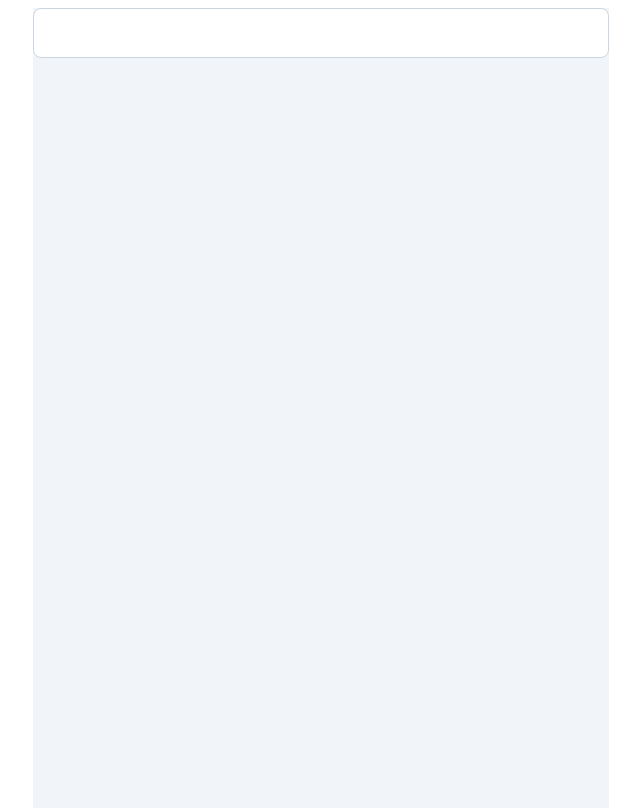
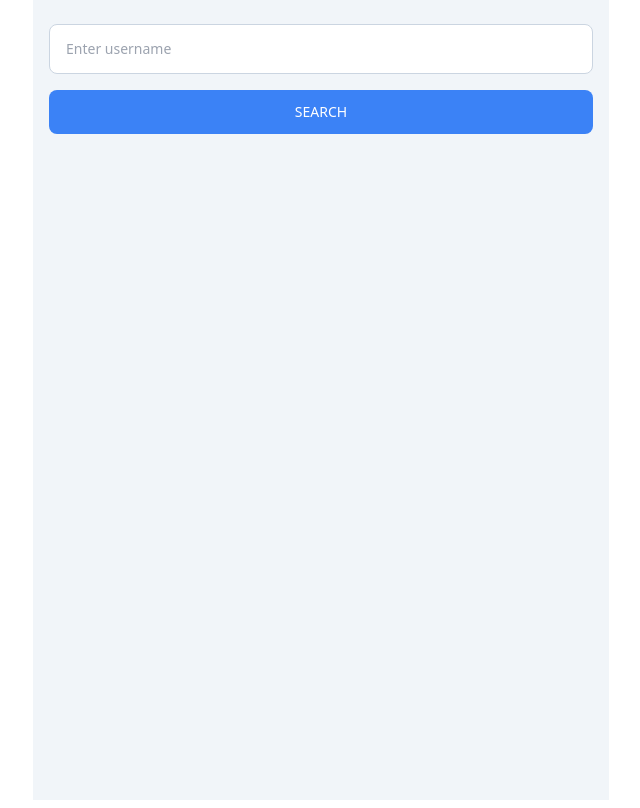
Before and after one commit to ItPohgero/github-saearch-wahyu-aa, a Next.js app: page / in a window 1280 px wide. Shown: the whole page, without its empty margins (319-959 px from the left). Built offline with nearby package versions, Linux system fonts and the light colour scheme.

Commit message:
list users

```diff
--- a/src/api/user.ts
+++ b/src/api/user.ts
@@ -4,24 +4,20 @@ import { _http } from "@/configs/_http";
 import useSWR from "swr";
 
 const url = {
-    uriApiExample: () => "xxx",
-    uriHookExample: () => "xxx"
+    uriApiUsers: (q: string) => "search/users?q=" + q,
+    uriApiRepos: (username: string) => `users/${username}/repos`
 };
 
 const api = {
-    Xxx: () => {
-        return _http.post(url.uriApiExample(), null);
+    Users: (e:string) => {
+        return _http.fetcher(url.uriApiUsers(e));
+    },
+    Repos: (e:string) => {
+        return _http.fetcher(url.uriApiUsers(e));
     },
 }
 
-const hooks = {
-    Xxx: () => {
-        return useSWR(url.uriHookExample(), _http?.fetcher);
-    },
-};
-
-export const exampleRepository = {
+export const userRepository = {
     url,
     api,
-    hooks
 };
--- a/src/components/form/FormInput.tsx
+++ b/src/components/form/FormInput.tsx
@@ -38,7 +38,7 @@ const FormInput: FunctionComponent<FormInputProps> = (props) => {
                 control={props.control}
                 name={props.name}
                 rules={props.rules}
-                defaultValue={props.defaultValue}
+                defaultValue={props.defaultValue ?? ''}
                 render={({ field, fieldState: { error } }) => <>
                     <InputLabel htmlFor={props.name}>{props.label}</InputLabel>
                     <div className={`mt-2 flex items-center gap-2 bg-white pl-2 rounded-lg ${!props?.withoutBorder && 'border border-slate-300 focus:border focus:border-sky-500 hover:border-sky-300'}  focus:outline-none text-sm py-2.5 lg:py-1.5 lg:text-lg placeholder:text-xs lg:placeholder:text-sm px-2`}>
--- a/src/components/form/TextInput.tsx
+++ b/src/components/form/TextInput.tsx
@@ -13,7 +13,7 @@ const TextInput = forwardRef<
     {...props}
     ref={ref}
     className={classNames(
-      `hover:border-slate-500 ${props.disabled ? "bg-slate-100" : ""} outline-none bg-transparent text-slate-600 font-light text-xs md:text-sm py-2`,
+      `hover:border-slate-500 ${props.disabled ? "bg-slate-100" : ""} outline-none bg-transparent text-slate-600 font-light text-sm py-1 lg:py-2`,
       props.className,
     )}
   />
--- a/src/pages/index.tsx
+++ b/src/pages/index.tsx
@@ -1,17 +1,45 @@
+import { userRepository } from '@/api/user';
 import FormInput from '@/components/form/FormInput';
-import React from 'react'
+import React, { useState } from 'react'
 import { useForm } from 'react-hook-form';
 
 const Index = () => {
-  const { control, watch } = useForm();
+  const { control, getValues, handleSubmit } = useForm();
+  const [data, setData] = useState<any>()
+  const onSubmit = async (data: any) => {
+    const { search } = data;
+    const resp: any = await userRepository.api.Users(search)
+    setData(resp)
+    try {
+    } catch (e: any) {
+
+    }
+  };
+
+  console.log("data", data);
+
   return (
-    <div className='max-w-xl mx-auto bg-slate-100 min-h-screen'>
-      {watch('search')}
-      <FormInput
-        control={control}
-        name='search'
-        type='text'
-      />
+    <div className='max-w-xl mx-auto bg-slate-100 min-h-screen p-4'>
+      <form onSubmit={handleSubmit(onSubmit)}>
+        <FormInput
+          control={control}
+          name='search'
+          placeholder='Enter username'
+        />
+        <button className='py-3 bg-blue-500 hover:bg-blue-700 text-white uppercase text-sm w-full rounded-lg mt-4 text-center flex justify-center items-center'>
+          Search
+        </button>
+        {getValues('search') && (
+          <div className='my-2 bg-slate-200 p-2 rounded-lg'>Showing users for {`"${getValues('search')}"`}</div>
+        )}
+      </form>
+      {data?.items?.map((dt: any, index: number) => {
+        return (
+          <div key={index}>
+            {dt?.login}
+          </div>
+        )
+      })}
     </div>
   )
 }
```
Also changed, not shown: src/api/example.ts (added, +27 -0 lines).
